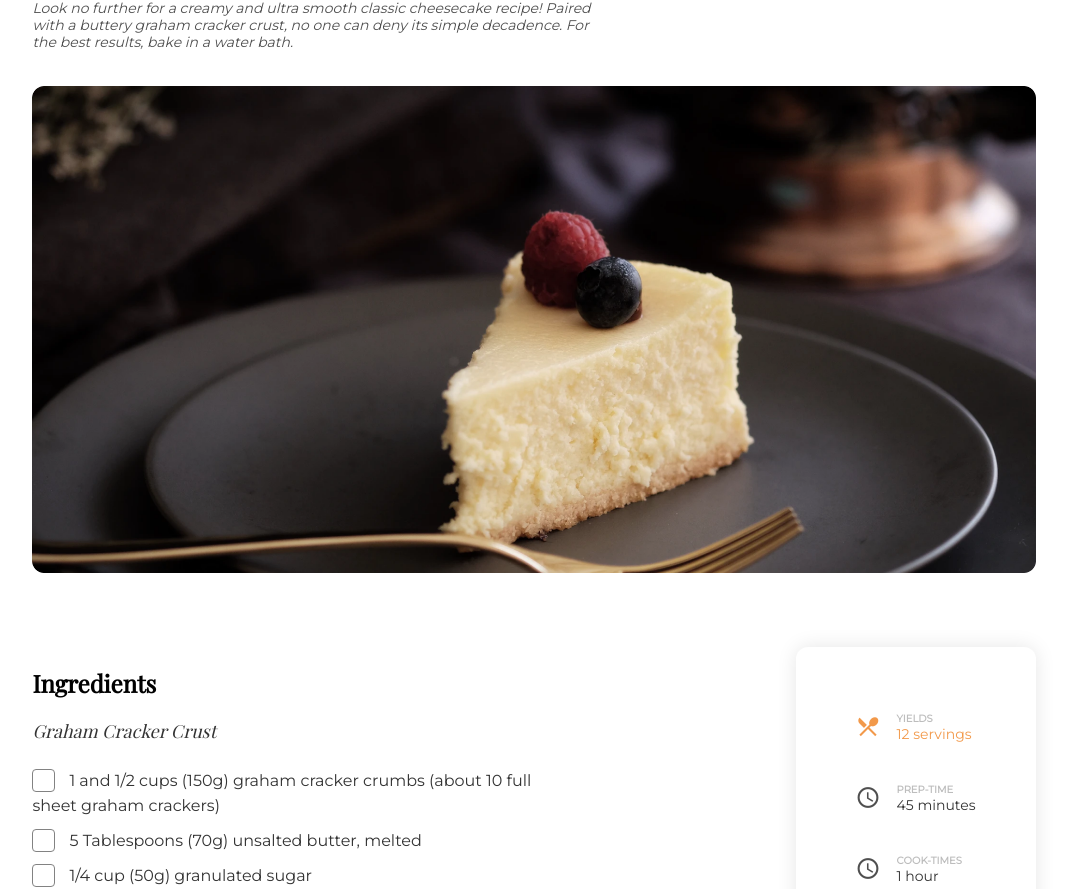
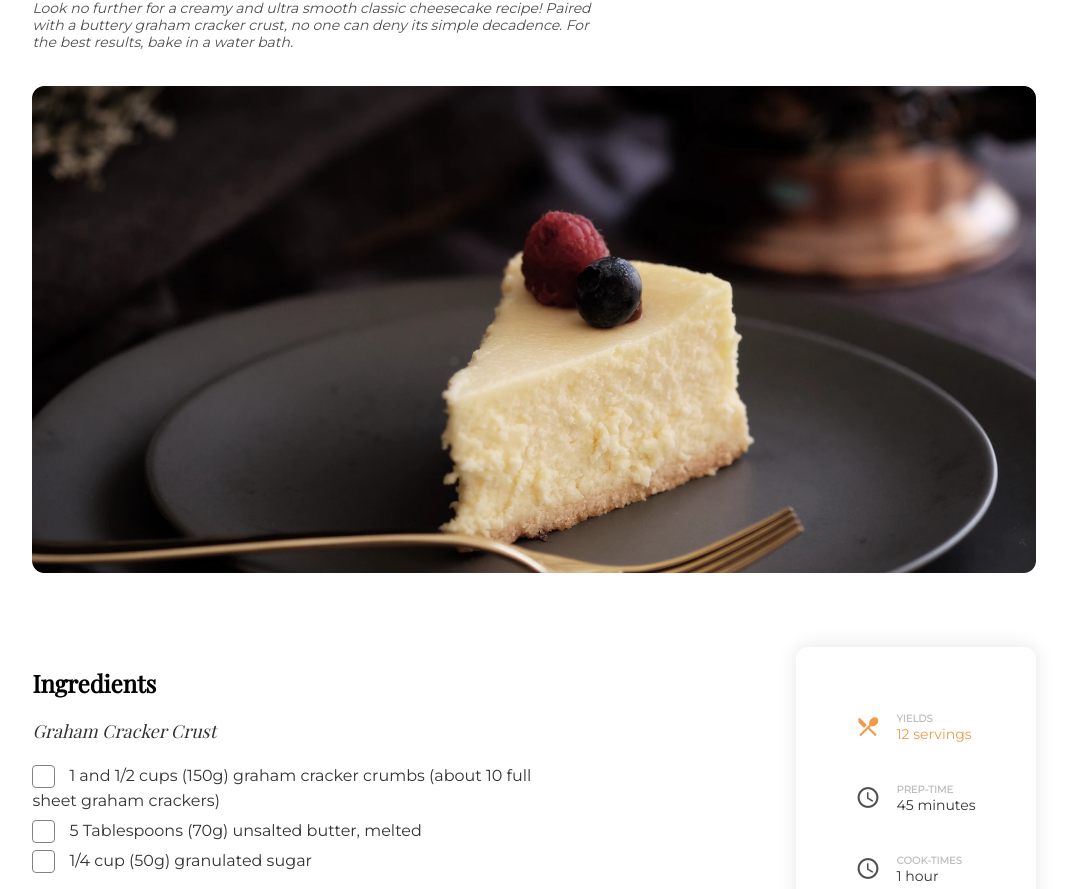
Before and after one commit to vikash-deep/Recipe-Page, a plain HTML site: page index.html in a window 1280 px wide. Shown: the part 69-958 px from the top of the page, without its empty margins (106-1173 px from the left). Drawn offline with Linux system fonts and the light colour scheme.

Commit message:
Update style.css

```diff
--- a/style.css
+++ b/style.css
@@ -88,7 +88,7 @@ figure img {
     border: 1px solid #828282;
     border-radius: 4px;
     display: inline-block;
-    transform: translateY(6px);
+    vertical-align: bottom;
 }
 
 .recipe-ingredients h1 {
```
